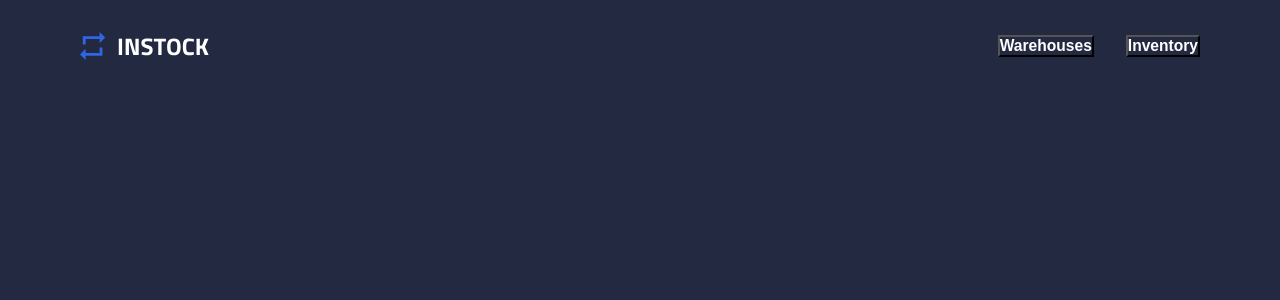
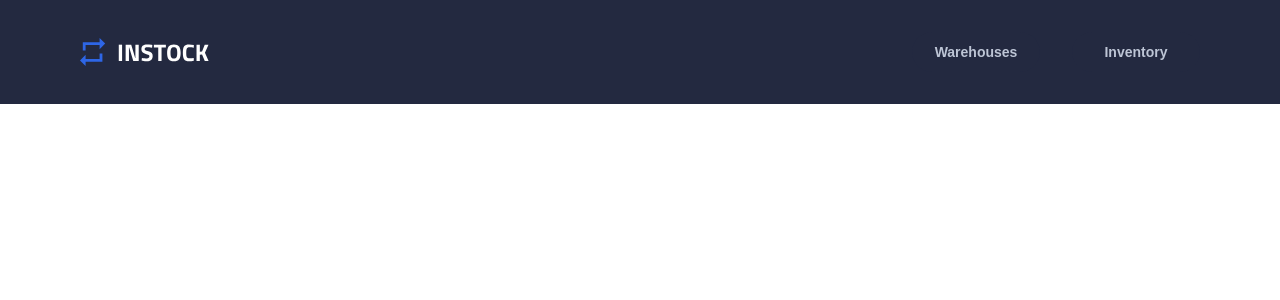
Before and after one commit to timohuennebeck/instock-jon, a React (Create React App) app: page / in a window 1280 px wide. Shown: the top 300 px of the page. Built offline with nearby package versions, Linux system fonts and the light colour scheme.

Commit message:
added hover, focus states

```diff
--- a/src/components/PageHeader/PageHeader.js
+++ b/src/components/PageHeader/PageHeader.js
@@ -3,27 +3,30 @@ import instockLogo from '../../assets/images/logo/InStock-Logo.svg'
 import './PageHeader.scss'
 
 export default function PageHeader () {
+
+
+
     return(
 
 
 <div className="Nav">
 
     <div className="Nav__logo">
-    <img src={instockLogo}/>
+    <img src={instockLogo} alt='Instock Logo'/>
     </div>
 
     <div className="Nav__links-container">
 
         <Link className="Nav__link Nav__left">
-            <button>
-                <h3>Warehouses</h3>
+            <button className="Nav__btn">
+                Warehouses
             </button>
 
         </Link>
 
         <Link className="Nav__link">
-            <button>
-                <h3>Inventory</h3>
+            <button className="Nav__btn">
+                    Inventory
             </button>
         </Link>
 
--- a/src/components/PageHeader/PageHeader.scss
+++ b/src/components/PageHeader/PageHeader.scss
@@ -1,51 +1,67 @@
 @use "../../styles/partials/variables" as *;
 @use "../../styles/partials/mixins" as *;
+@use "../../styles/partials/fonts" as *;
 
-
-*{
-    background-color: $background-color-1;
+* {
   margin: 0;
   padding: 0;
   box-sizing: border-box;
-    color: white;
 }
 
-.Nav{
+.Nav {
   display: flex;
   align-items: center;
   flex-direction: column;
+  background-color: $background-color-1;
   @include tablet {
     flex-direction: row;
     justify-content: space-between;
   }
 
-&__logo{
+  &__logo {
     display: flex;
     padding: 16px;
     @include tablet {
       padding: 32px;
     }
-    @include desktop{
+    @include desktop {
       padding: 32px 0px 32px 80px;
     }
-
   }
-&__links-container{
+  &__links-container {
     display: flex;
-    color: white;
     justify-content: space-between;
   }
-&__link{
+  &__link {
     text-decoration: none;
     color: inherit;
     @include tablet {
       padding-right: 32px;
     }
-    @include desktop{
+    @include desktop {
       padding: 32px 80px 32px 0px;
     }
   }
-&__left{
+
+  &__left {
     padding-right: 32px;
   }
+  &__btn {
+    height: 2.5rem;
+    width: 8rem;
+    border-radius: 20px;
+    border: none;
+    color: $sec-color-2;
+    background-color: $background-color-1;
   }
+  &__btn:hover {
+    text-decoration: underline;
+    color: $prim-color-3;
+  }
+  &__btn:focus {
+    height: 2.5rem;
+    width: 8rem;
+    background-color: black;
+    color: $prim-color-3;
+  }
+}
```
Lines whose indentation alone changed are shown as unchanged.
